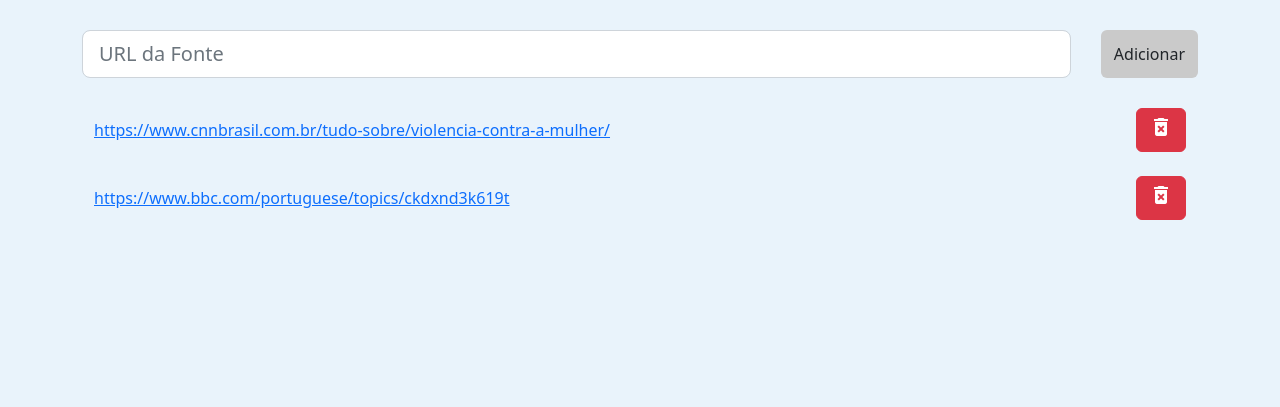
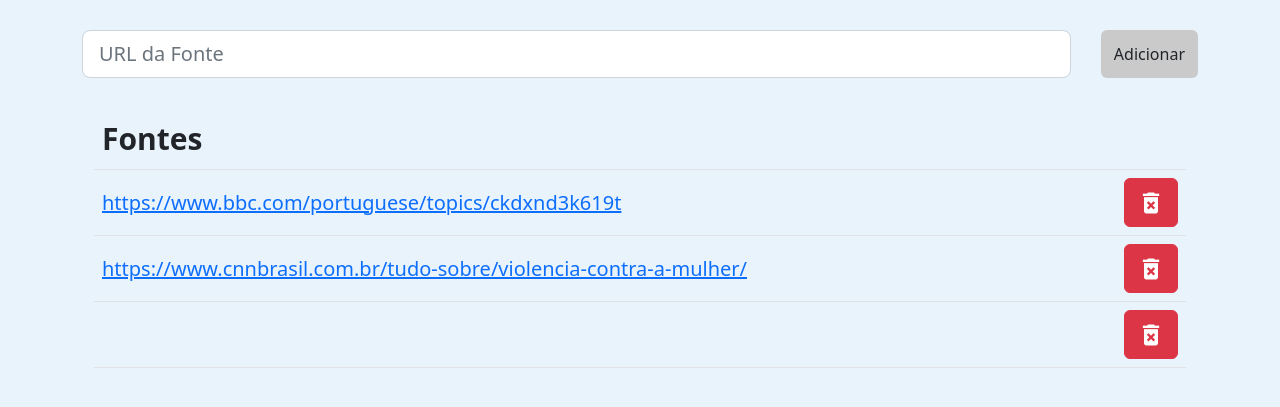
Before and after one commit to falloutdey/Projeto-Programacao-1-UFPA, a Django app: page /gerenciador-fontes/ in a window 1280 px wide. Shown: the part 77-484 px from the top of the page. Run offline with Django 4.2, Linux system fonts and the light colour scheme; data comes from the database, SQL or seed files in the repository; both versions use the stored data as it was after the commit.

Commit message:
botao adicionar e delete do gerenciador + models

```diff
--- a/Filtros/link_por_pag.py
+++ b/Filtros/link_por_pag.py
@@ -50,8 +50,7 @@
 
 
 # Sites que serão minerados
-urls = ['https://www.cnnbrasil.com.br/tudo-sobre/violencia-contra-a-mulher/',
-        'https://www.bbc.com/portuguese/topics/ckdxnd3k619t']
+urls = ['https://www.cnnbrasil.com.br/tudo-sobre/violencia-contra-a-mulher/']
 
 # palavras_chaves que serão utilizadas para filtrar as noticias
 palavras_chaves = ['mulheres', 'violencia-domestica',
--- a/ProjetoEscavador/EscavadorApp/backend.py
+++ b/ProjetoEscavador/EscavadorApp/backend.py
@@ -1,7 +1,7 @@
 import requests
 from bs4 import BeautifulSoup
 
-urls = ['https://www.cnnbrasil.com.br/tudo-sobre/violencia-contra-a-mulher/', 'https://www.bbc.com/portuguese/topics/ckdxnd3k619t']  # Sites que serão minerados
+urls = []  # Sites que serão minerados
 
 palavras_chaves = ['mulheres', 'violencia-domestica', 'mulher', 'Mulheres', 'Feminicidio', 'feminicidio', 'estupro', 'Estrupro', 'estrupada', 'Estrupada'] #palavras_chaves que serão utilizadas para filtrar as noticias
 
--- a/ProjetoEscavador/EscavadorApp/models.py
+++ b/ProjetoEscavador/EscavadorApp/models.py
@@ -2,4 +2,8 @@
 
 # Create your models here.
 class Fontes(models.Model):
+    id = models.AutoField(primary_key=True)
     fonte = models.CharField(max_length=250)
+
+    def __str__(self):
+        return self.fonte
--- a/ProjetoEscavador/EscavadorApp/static/css/gerenciador.css
+++ b/ProjetoEscavador/EscavadorApp/static/css/gerenciador.css
@@ -57,3 +57,19 @@
     height: auto;
     margin-top: 30px;
 }
+
+#TabelaTexto{
+    font-size: 30px;
+}
+
+#Link{
+    font-size: 20px;
+}
+#BotaoDel{
+    font-size: 20px;
+}
+
+#DeleteIcon{
+    font-size: 28px;
+    height: 35px;
+}
--- a/ProjetoEscavador/EscavadorApp/templates/gerenciador.html
+++ b/ProjetoEscavador/EscavadorApp/templates/gerenciador.html
@@ -33,32 +33,32 @@
         </div>
     </nav>
     <div class="container-md" id="containerBody">
-        <form class="d-flex" method="POST">
+        <form class="d-flex" action="{% url 'adicionar' %}" method="POST">
             {% csrf_token %}
-            <input class="form-control form-control-lg" type="url" placeholder="URL da Fonte" aria-label="Add" id="InputAdicionar">
+            <input class="form-control form-control-lg" type="url" name="nome_fonte" placeholder="URL da Fonte" aria-label="Add" id="InputAdicionar">
             <button class="btn" type="submit" id="botaoAdd">Adicionar</button>
         </form>
         <div class="container-md" id="containerFontes">
-        {% for fontes in urls %}
-                <form class="del d-flex justify-content-between" method="POST">
-                    {% csrf_token %}
-                    <a href="{{fontes}}" class="d-flex align-items-center">{{fontes}}</a>
-                    <button class="btn btn-danger ml-1" type="submit" name="id">
-                        <i class="material-icons">delete_forever</i>
-                    </button>
-                </form>
-                <br>
-        {% endfor %}
-        <!-- <button class="btn btn-danger" type="submit" id="BotaoApagar">
-            <i class="material-icons">delete_forever</i>
-        </button>         -->
+            <table class="table">
+                <thead>
+                    <tr>
+                        <th scope="col" id="TabelaTexto">Fontes</th>
+                    </tr>
+                </thead>
+                <tbody>
+                    <tr>
+                        {% for link in fontes %}
+                            <form class="del d-flex"  action="{% url 'deletar' link.id %}"method="POST">
+                                {% csrf_token %}
+                                <td class="d-flex justify-content-between align-items-center"><a href="{{link.fonte}}" id="Link">{{link.fonte}}</a>
+                            <button class="btn btn-danger ml-1" type="submit" name="id" value="{{ link.id }}" id="BotaoDel">
+                                    <i class="material-icons d-flex justify-content-center align-items-center" id="DeleteIcon">delete_forever</i>
+                                </button></td>
+                            </form>
+                        {% endfor %}
+                    </tr>
         </div>
     </div>
 </body>
 
 </html>
-
-
-<!-- {% for fontes in urls %}
-        <a href="{{fontes}}">Link da notícia</a>
-        {% endfor %} -->
--- a/ProjetoEscavador/EscavadorApp/urls.py
+++ b/ProjetoEscavador/EscavadorApp/urls.py
@@ -1,8 +1,10 @@
 from django.contrib import admin
 from django.urls import path
-from .views import home, gerenciador
+from .views import home, gerenciador, adicionar, deletar
 
 urlpatterns = [
     path('', home),
-    path('gerenciador-fontes/', gerenciador)
+    path('gerenciador-fontes/', gerenciador),
+    path('adicionar/', adicionar, name='adicionar'),
+    path('deletar/<int:id>/', deletar, name='deletar'),
 ]
--- a/ProjetoEscavador/EscavadorApp/views.py
+++ b/ProjetoEscavador/EscavadorApp/views.py
@@ -7,6 +7,17 @@
     return render(request, 'index.html', {'filtragem': filtragem()})
 
 def gerenciador(request):
+    fontes = Fontes.objects.all()
     return render(request, 'gerenciador.html', {
-            'urls': urls,
+            'fontes': fontes,
     })
+
+def adicionar(request):
+    link = request.POST.get('nome_fonte')
+    Fontes.objects.create(fonte=link)
+    return redirect(gerenciador)
+
+def deletar(request, id):
+    link = Fontes.objects.get(id=id)
+    link.delete()
+    return redirect(gerenciador)
```
Also changed, not shown: ProjetoEscavador/EscavadorApp/migrations/0001_initial.py (added), ProjetoEscavador/EscavadorApp/migrations/0002_alter_fontes_id.py (added), ProjetoEscavador/db.sqlite3.
